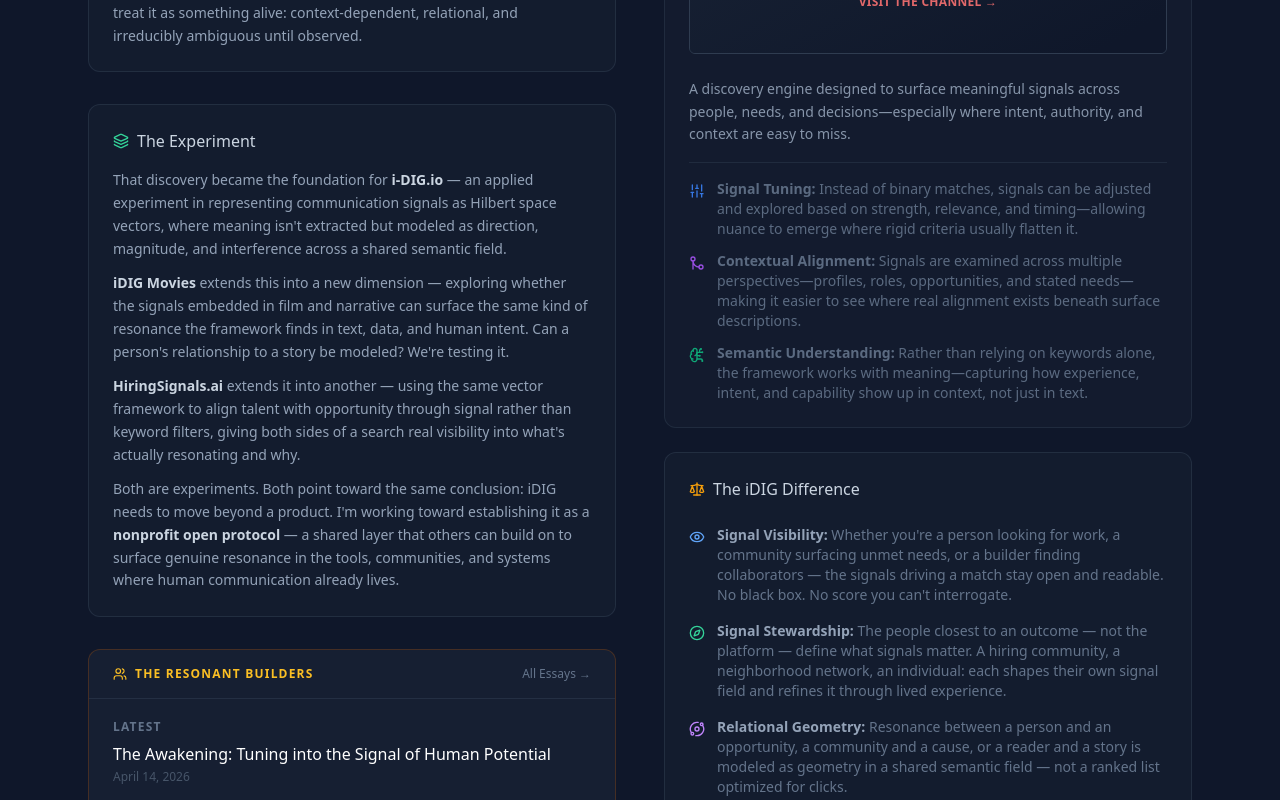
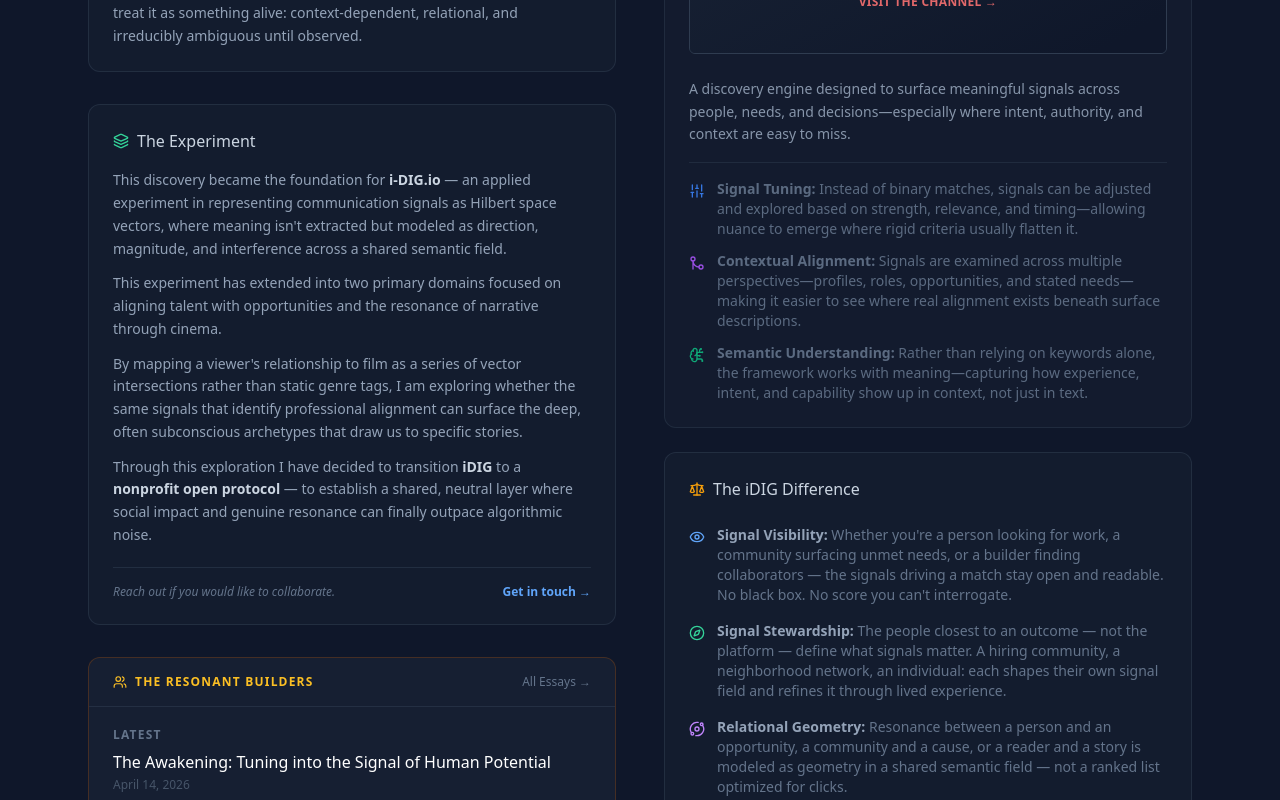
Before and after one commit to theresonantbuilder/idig_website, a React (Vite) app: page / in a window 1280 px wide. Shown: the part 546-1346 px from the top of the page. Built offline with nearby package versions, Linux system fonts and the light colour scheme.

Commit message:
Update The Experiment on the home page

```diff
--- a/src/pages/HomeSignalDriven.tsx
+++ b/src/pages/HomeSignalDriven.tsx
@@ -151,10 +151,19 @@
                     <h4 className="text-slate-300 font-medium">The Experiment</h4>
                   </div>
                   <div className="text-sm leading-relaxed text-slate-400 space-y-3">
-                    <p>That discovery became the foundation for <strong className="text-slate-300">i-DIG.io</strong> — an applied experiment in representing communication signals as Hilbert space vectors, where meaning isn't extracted but modeled as direction, magnitude, and interference across a shared semantic field.</p>
-                    <p><strong className="text-slate-300">iDIG Movies</strong> extends this into a new dimension — exploring whether the signals embedded in film and narrative can surface the same kind of resonance the framework finds in text, data, and human intent. Can a person's relationship to a story be modeled? We're testing it.</p>
-                    <p><strong className="text-slate-300">HiringSignals.ai</strong> extends it into another — using the same vector framework to align talent with opportunity through signal rather than keyword filters, giving both sides of a search real visibility into what's actually resonating and why.</p>
-                    <p>Both are experiments. Both point toward the same conclusion: iDIG needs to move beyond a product. I'm working toward establishing it as a <strong className="text-slate-300">nonprofit open protocol</strong> — a shared layer that others can build on to surface genuine resonance in the tools, communities, and systems where human communication already lives.</p>
+                    <p>This discovery became the foundation for <strong className="text-slate-300">i-DIG.io</strong> — an applied experiment in representing communication signals as Hilbert space vectors, where meaning isn't extracted but modeled as direction, magnitude, and interference across a shared semantic field.</p>
+                    <p>This experiment has extended into two primary domains focused on aligning talent with opportunities and the resonance of narrative through cinema.</p>
+                    <p>By mapping a viewer's relationship to film as a series of vector intersections rather than static genre tags, I am exploring whether the same signals that identify professional alignment can surface the deep, often subconscious archetypes that draw us to specific stories.</p>
+                    <p>Through this exploration I have decided to transition <strong className="text-slate-300">iDIG</strong> to a <strong className="text-slate-300">nonprofit open protocol</strong> — to establish a shared, neutral layer where social impact and genuine resonance can finally outpace algorithmic noise.</p>
+                  </div>
+                  <div className="mt-5 pt-4 border-t border-slate-700/50 flex items-center justify-between">
+                    <p className="text-xs text-slate-500 italic">Reach out if you would like to collaborate.</p>
+                    <a
+                      href="mailto:paul@i-dig.io"
+                      className="text-xs font-semibold text-blue-400 hover:text-blue-300 transition shrink-0 ml-4"
+                    >
+                      Get in touch →
+                    </a>
                   </div>
                 </div>
 
```
